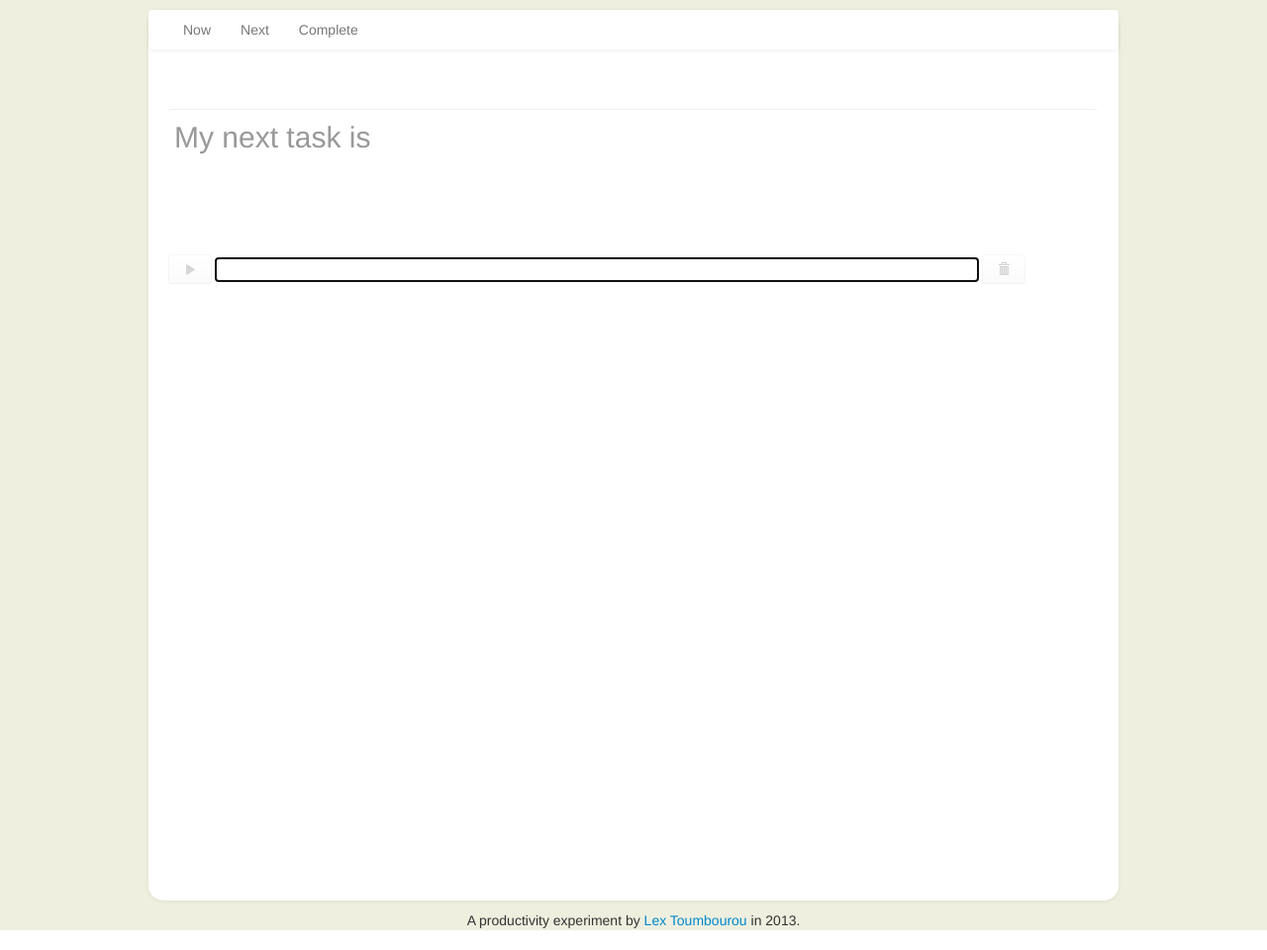
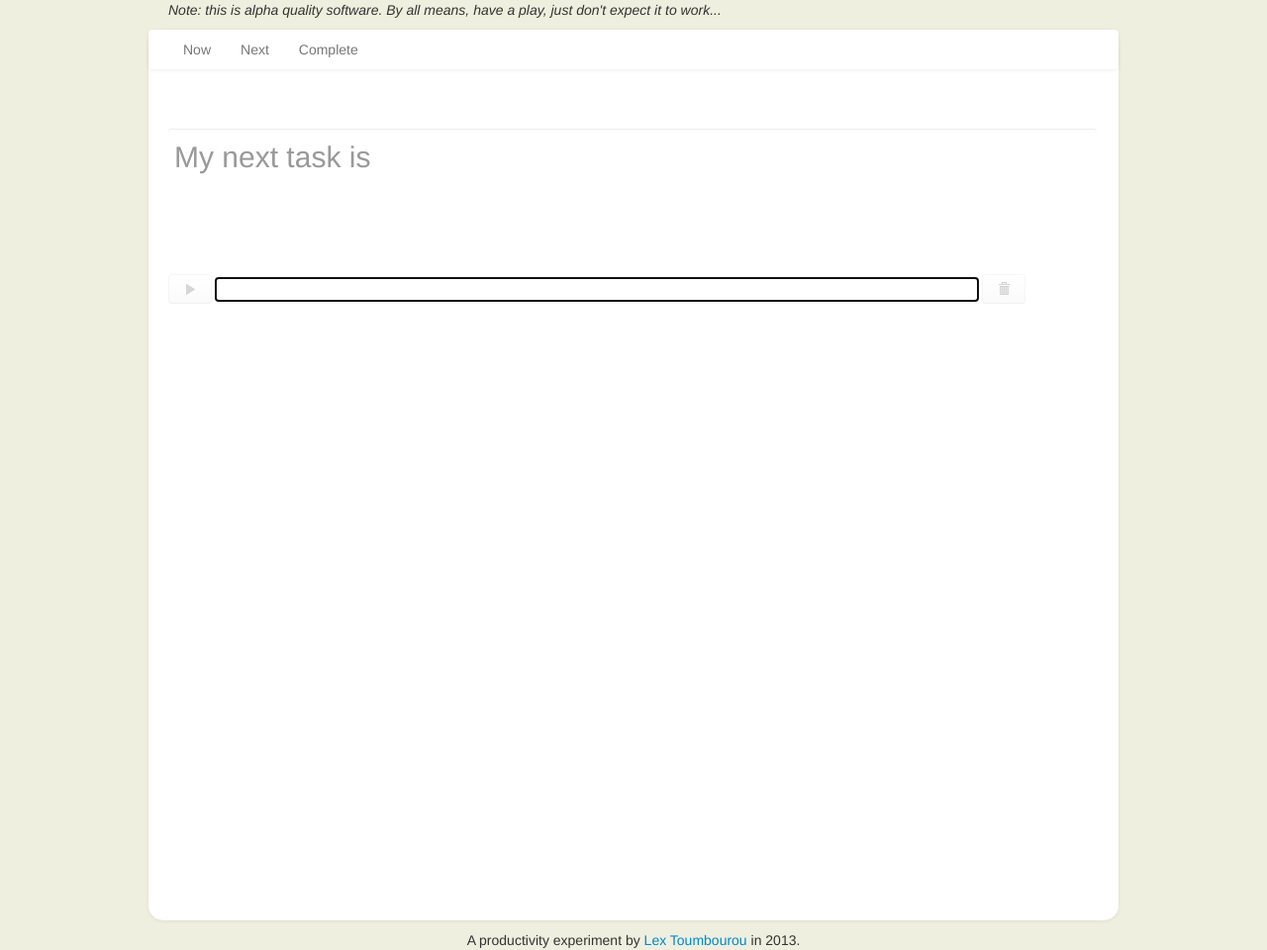
Before and after one commit to lextoumbourou/MyNextTaskIs.com, a Django app: template mynexttaskis/templates/parent.html in a window 1280 px wide. Shown: the whole page at 99% size. Run offline with Django 3.2, Linux system fonts and the light colour scheme; the template is opened without the code that fills it, so the values that code supplies are empty; some libraries are stand-ins or nearby versions.

Commit message:
Alpha software warning

```diff
--- a/mynexttaskis/templates/parent.html
+++ b/mynexttaskis/templates/parent.html
@@ -14,6 +14,9 @@
         <link href="/static/css/default.css" rel="stylesheet">
     </head>
     <body>
+        <div class="container">
+            <em>Note: this is alpha quality software. By all means, have a play, just don't expect it to work...</em>
+        </div>
         <div id="wrap">
             <div class="">
                 <div class="navbar">
```
